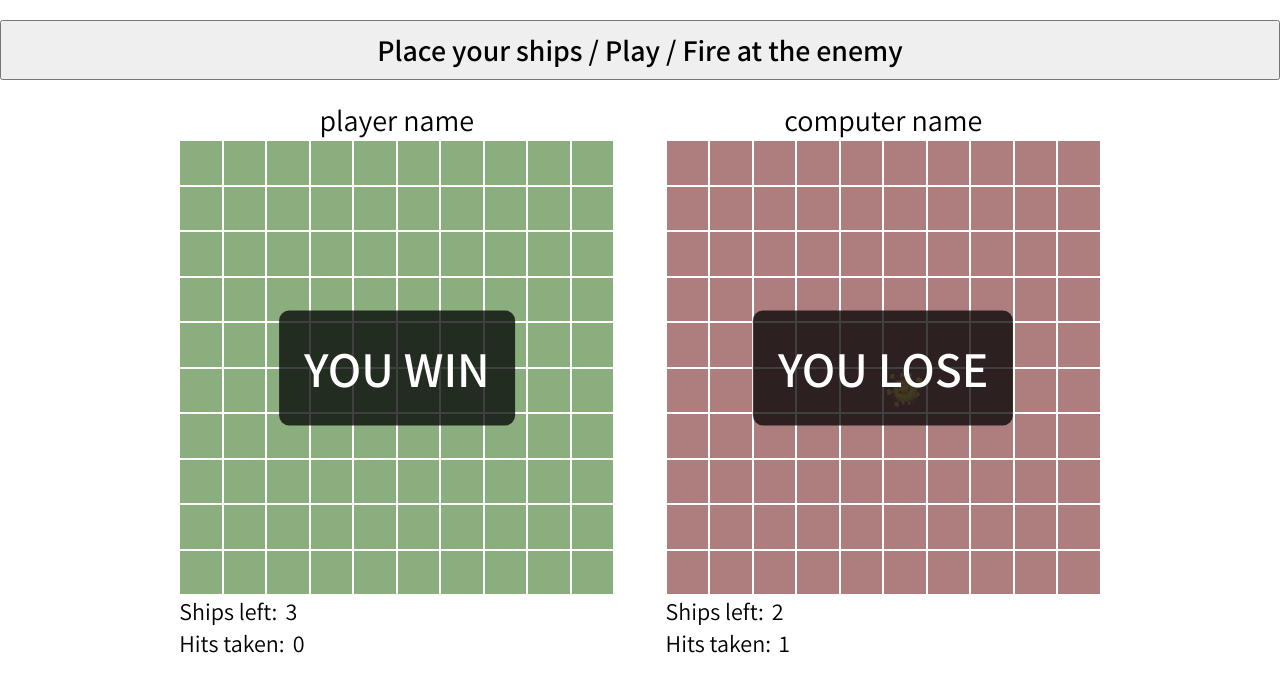
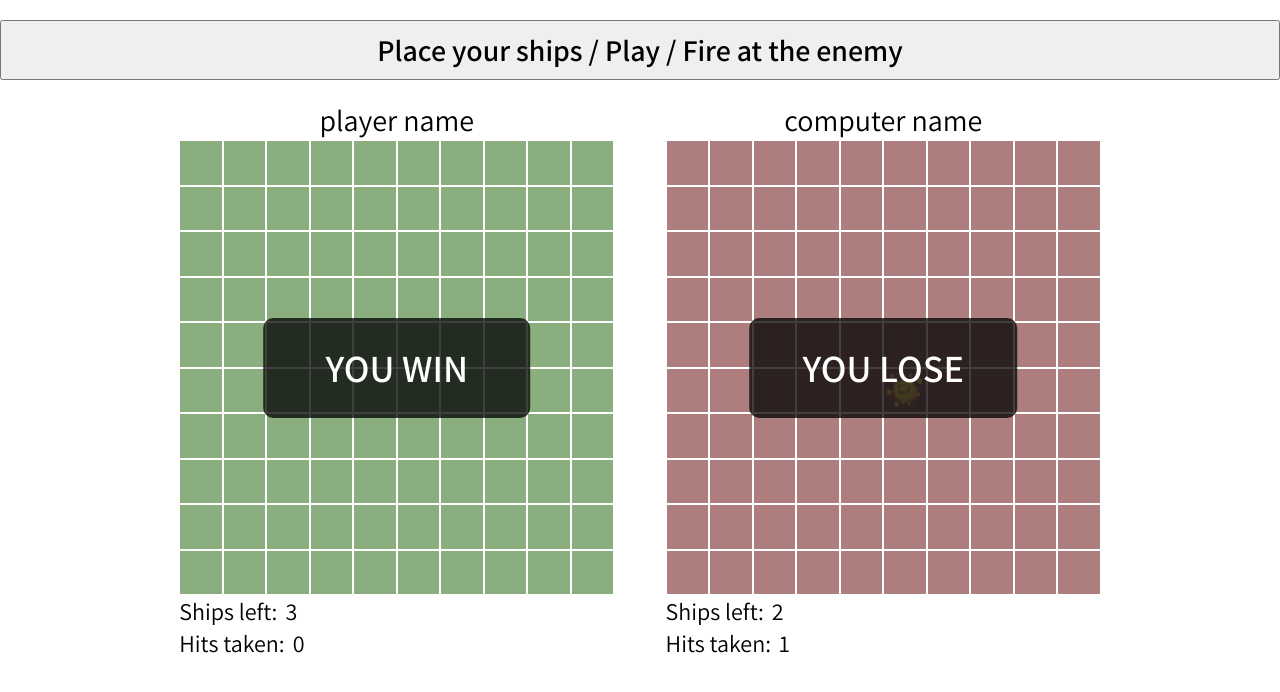
Before and after one commit to PatrikRasch/top-testing-javascript, a website built with webpack: page top-project-battleship/dist/index.html in a window 1280 px wide. Both pictures are taken after a click on the element 883 px from the left and 367 px from the top of the page. Built offline with nearby package versions, Linux system fonts and the light colour scheme.

```diff
--- a/top-project-battleship/src/dom.js
+++ b/top-project-battleship/src/dom.js
@@ -130,15 +130,11 @@
 
 document.addEventListener("registerWinner", (e) => {
   if (e.detail.value === false) {
-    console.log("Player1 wins");
     visualiseWinnerGameboardDom(player1gameboardDom, player2gameboardDom);
   }
   if (e.detail.value === true) {
-    console.log("Player2 wins");
     visualiseWinnerGameboardDom(player2gameboardDom, player1gameboardDom);
   }
-  // player1gameboardDom.removeEventListener("registerHit", e);
-  // player2gameboardDom.removeEventListener("registerHit", e);
 });
 
 const visualiseWinnerGameboardDom = (winningPlayerGameboardDom, losingPlayerGameboardDom) => {
--- a/top-project-battleship/src/style.css
+++ b/top-project-battleship/src/style.css
@@ -86,6 +86,7 @@
 
 .cell:hover {
   opacity: 0.9;
+  transition: opacity 0s;
 }
 
 .cell-hit,
@@ -119,8 +120,9 @@
   top: 50%;
   left: 50%;
   transform: translate(-50%, -50%);
+  width: 50%;
   font-family: Assistant-SemiBold;
-  font-size: 50px;
+  font-size: calc(3vw);
   color: white;
   text-align: center;
   white-space: nowrap;
```
